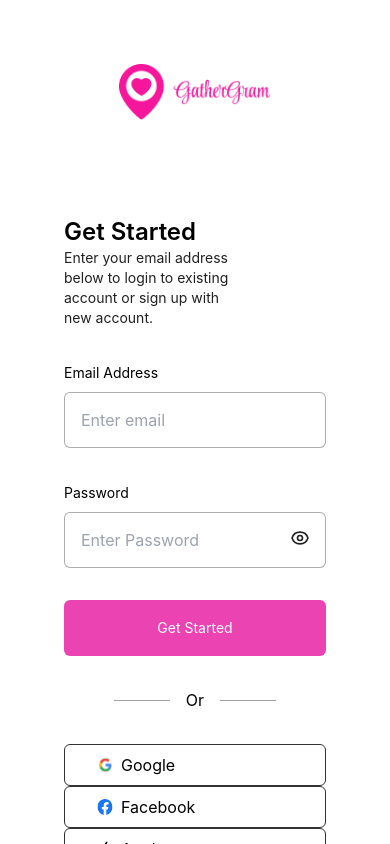
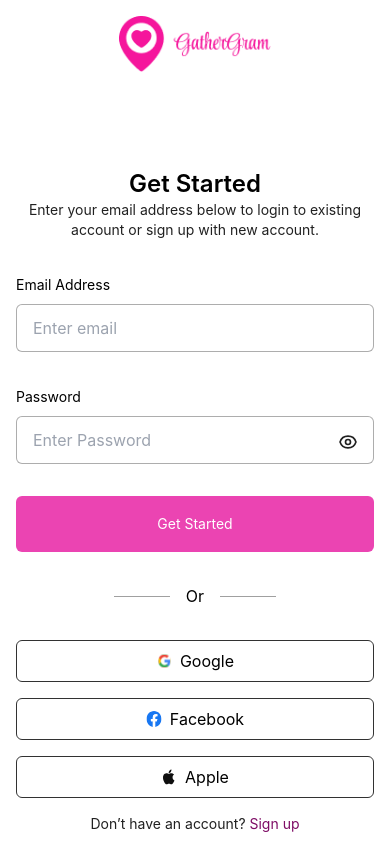
Before and after one commit to isaacpitwa/gathergram, a React (Create React App) app: page /auth/login in a window 390 px wide. Built offline with nearby package versions, Linux system fonts and the light colour scheme.

Commit message:
Chore: responsiveness

```diff
--- a/src/components/SocialButton.tsx
+++ b/src/components/SocialButton.tsx
@@ -17,7 +17,7 @@
 
 const SocialButton : React.FC<SocialButtonProps>  = ({label, icon, onClick}) => {
     return (
-        <button className='flex gap-x-2 px-8  py-2 border border-[#323232] rounded-md items-center'>
+        <button className='flex gap-x-2 px-8  py-2 border border-[#323232] rounded-md items-center justify-center md:justify-start'>
             <img src={socialIcons[icon]} alt="Google icon" className='w-4'/>
             <span>{label}</span>
         </button>
--- a/src/pages/Login.tsx
+++ b/src/pages/Login.tsx
@@ -18,12 +18,12 @@
     }
   return (
     <AuthLayout>
-      <div className="p-16">
+      <div className=" p-4 md:p-16 mb-2">
         <div className="flex justify-center pb-24">
           <img src={Logo} alt="Gathergram Logo" className="h-14" />
         </div>
-        <h1 className="text-2xl font-semibold">Get Started</h1>
-        <p className="text-sm w-2/3 text-black">
+        <h1 className="text-2xl font-semibold text-center md:text-left">Get Started</h1>
+        <p className="text-sm md:w-2/3  text-black text-center md:text-left">
           Enter your email address below to login to existing account or sign up
           with new account.
         </p>
@@ -33,7 +33,7 @@
             <input
               type="text"
               placeholder="Enter email"
-              className="border p-4 rounded-md w-full border-[#32323266] h-14 mt-2"
+              className="border p-4 rounded-md w-full border-[#32323266] h-12 mt-2"
             />
           </div>
           <div className="relative">
@@ -41,7 +41,7 @@
             <input
               type={showPassword ?  "password": 'text'}
               placeholder="Enter Password"
-              className="border p-4 rounded-md w-full border-[#32323266] h-14 mt-2"
+              className="border p-4 rounded-md w-full border-[#32323266]  h-12 mt-2"
             />
             <button onClick={ handlePasswordToggle}>{showPassword ? <HiOutlineEyeOff className="absolute right-4 top-12 text-xl text-black" /> :<HiOutlineEye  className="absolute right-4 top-12 text-xl text-black"/>}</button>
           </div>
@@ -55,7 +55,7 @@
             <div className="w-14 h-px bg-[#A0A0A0]"></div>
         </div>
 
-        <div className="flex gap-x-4 justify-center  flex-col md:flex-row">
+        <div className="flex gap-x-4 justify-center flex-col md:flex-row gap-y-4">
             <SocialButton label='Google' icon='google' onClick={()=> console.log("Google Login")} />
             <SocialButton label='Facebook' icon='facebook' onClick={()=> console.log("Google Facebook")} />
             <SocialButton label='Apple' icon='apple' onClick={()=> console.log("Google Apple")} />
```
